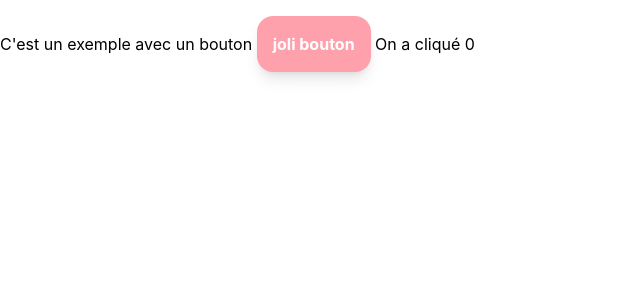
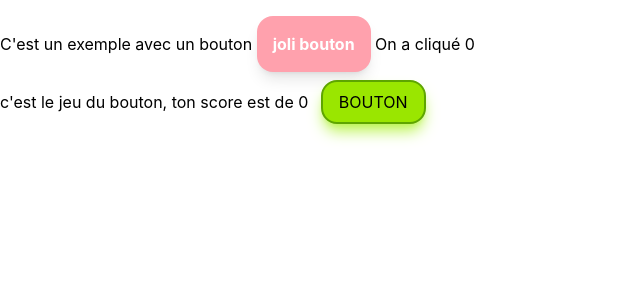
Before and after one commit to Maya-F4/tm-jeu, a Vue app: page / in a window 1280 px wide. Shown: the top 300 px of the page, without its empty margins (0-640 px from the left). Built offline with nearby package versions, Linux system fonts and the light colour scheme.

Commit message:
création jeu du bouton

```diff
--- a/src/App.vue
+++ b/src/App.vue
@@ -5,8 +5,8 @@
 
 <template>
 
+
   <Exemple></Exemple>
-
-<Jeu></Jeu>
+  <Jeu></Jeu>
 
 </template>
--- a/src/components/jeu.vue
+++ b/src/components/jeu.vue
@@ -1,9 +1,18 @@
-<script lang="ts" setup>
-import { computed, ref } from 'vue';
+<script setup lang="ts" >
+import { ref } from 'vue';
+
+const score = ref(0)
 
 </script>
+
+
 <template>
-    <div>
+  <div>  c'est le jeu du bouton, ton score est de {{score}}
 
-    </div>
+    <button
+        class=" bg-lime-400 border-lime-600 border-2 rounded-2xl shadow-lg shadow-lime-300 hover:bg-green-800 transition-colors duration-300 px-4 py-2 m-2 hover:scale-120"
+        @click="score = score + 1"> BOUTON </button>
+
+
+  </div>
 </template>
```
